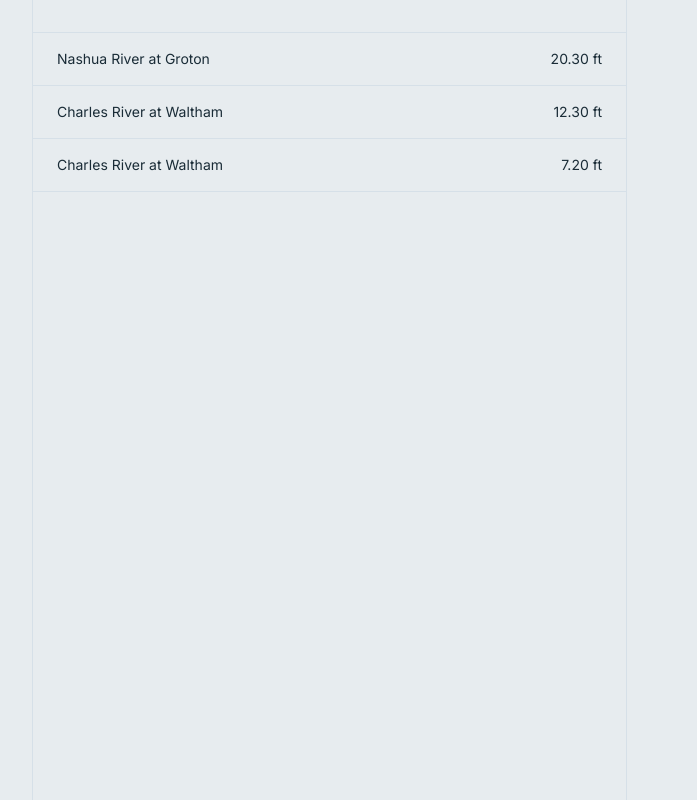
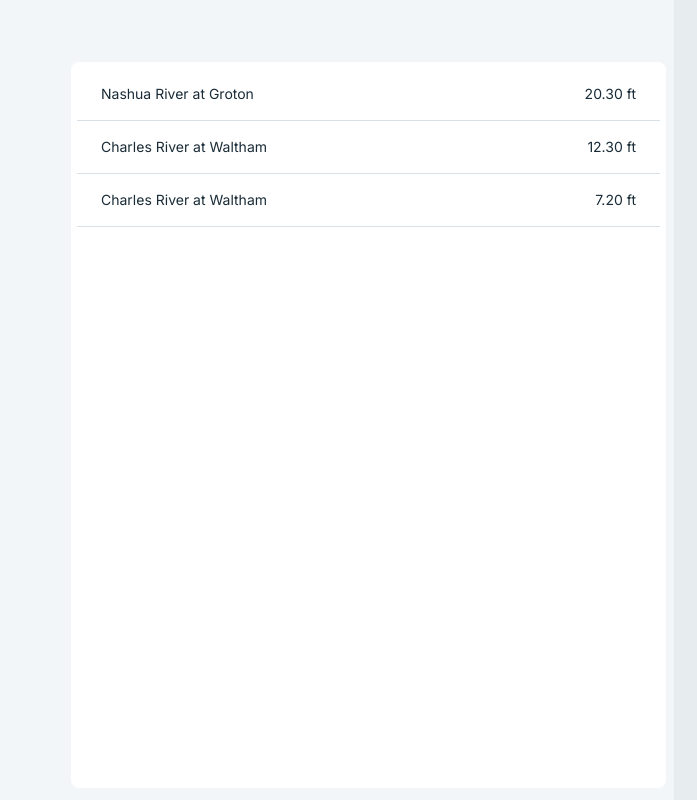
Before and after one commit to JumboCode/massachusetts-river-alliance, a Next.js app: page /admin in a window 1280 px wide. Shown: the whole page, without its empty margins (171-868 px from the left). Built offline with nearby package versions, Linux system fonts and the light colour scheme.

Commit message:
feat: lay out the admin review columns and readings card

```diff
--- a/src/app/admin/_components/review-page.tsx
+++ b/src/app/admin/_components/review-page.tsx
@@ -68,13 +68,15 @@ export function ReviewPage({
     return (
         <main className="flex min-h-0 flex-1">
             {/* Sidebar */}
-            <aside className="w-51 shrink-0 border-r border-border"></aside>
+            <aside className="w-60.5 shrink-0 bg-muted"></aside>
 
-            <section className="flex w-148.5 shrink-0 flex-col border-r border-border">
+            <section className="flex w-150.75 shrink-0 flex-col bg-muted pr-2 pb-3">
                 {/* Select all and filters */}
-                <div className="border-b border-border px-6 py-4"></div>
+                <div className="flex h-15.5 shrink-0 items-center justify-between pl-7.5"></div>
 
-                <ul className="flex flex-1 flex-col">
+                {/* Readings card */}
+                <div className="flex min-h-0 flex-1 flex-col rounded-xl bg-card p-1.5">
+                    <ul className="flex flex-1 flex-col overflow-y-auto">
                         {visible.map((reading) => (
                             <li key={reading.id}>
                                 <ReadingCard
@@ -98,6 +100,7 @@ export function ReviewPage({
                     </ul>
 
                     {/* Bulk action bar */}
+                </div>
             </section>
 
             {/* Map */}
```
Lines whose indentation alone changed are shown as unchanged.
